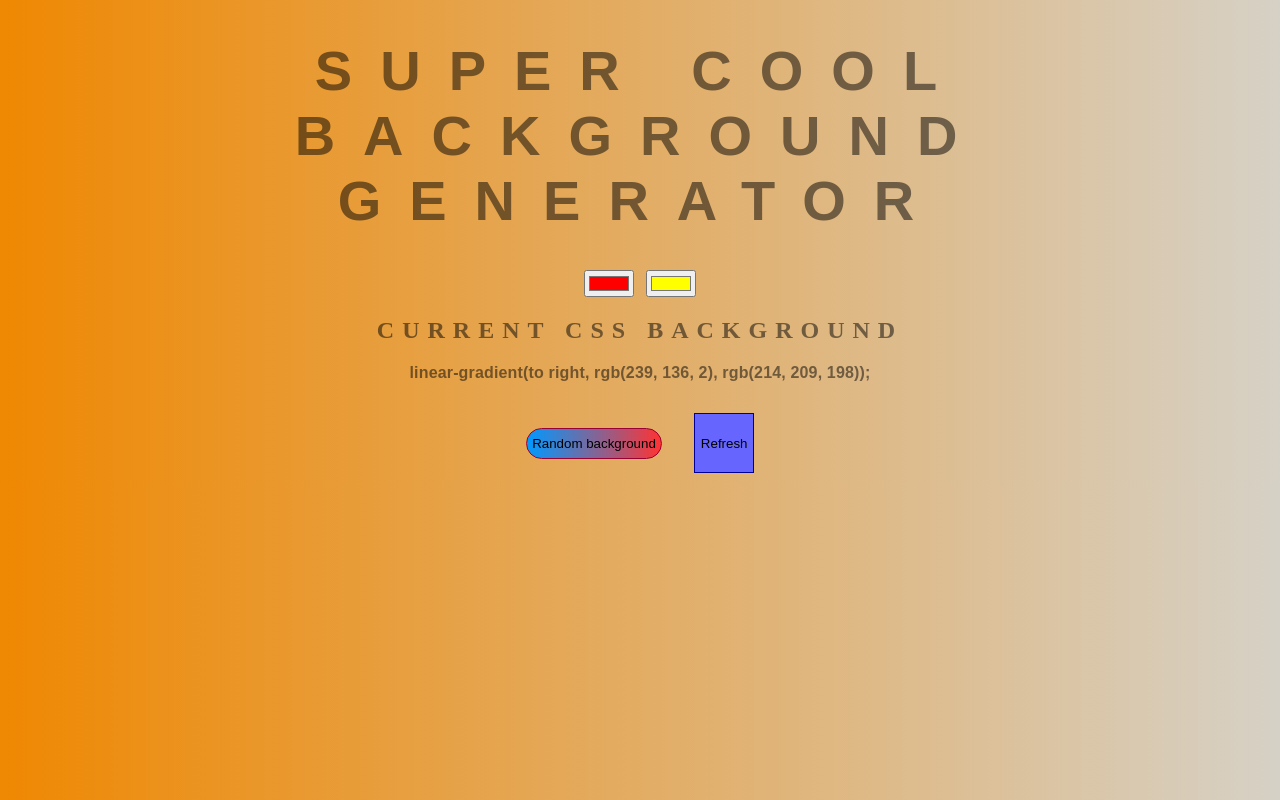
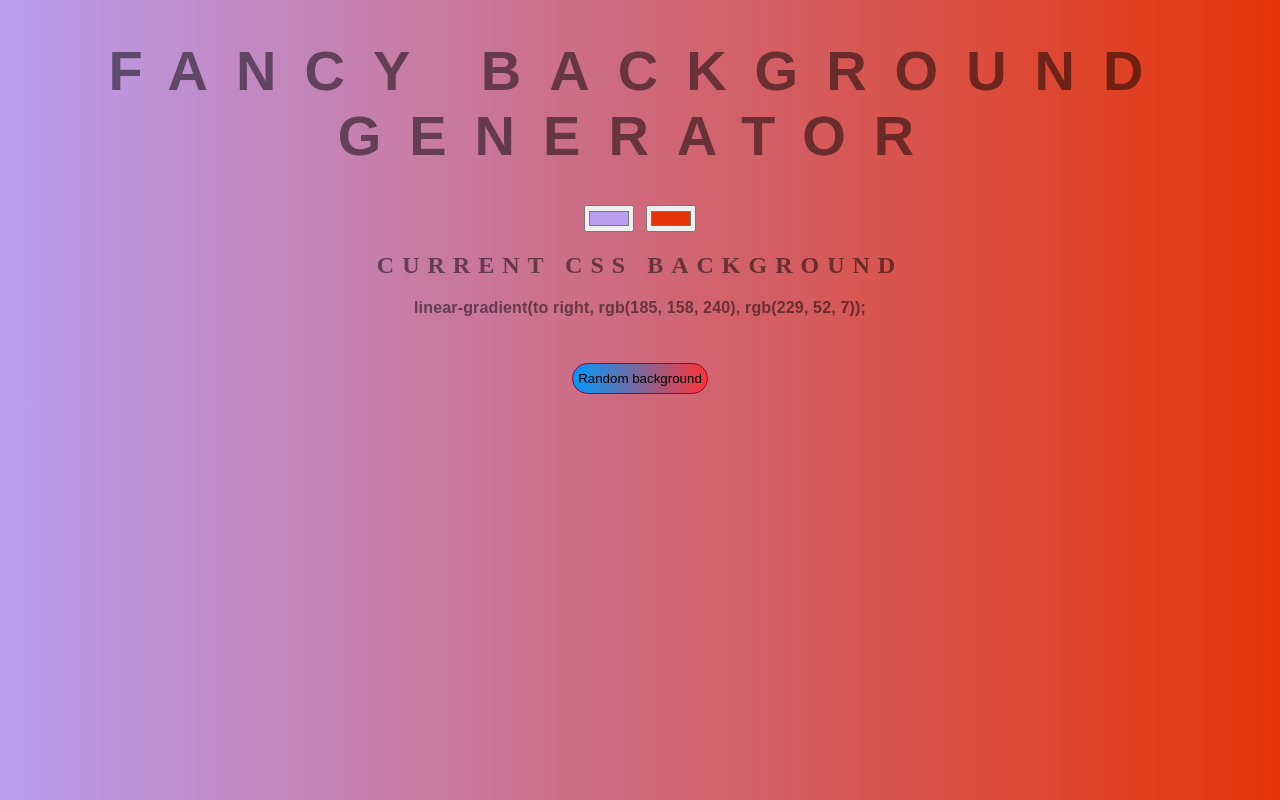
Before and after one commit to YolyaBat/Background-generator, a plain HTML site: page index.html in a window 1280 px wide. Both pictures are taken after a click on the button "Random background". Drawn offline with Linux system fonts and the light colour scheme.

Commit message:
refactoring

```diff
--- a/index.html
+++ b/index.html
@@ -5,13 +5,12 @@
 	<link rel="stylesheet" type="text/css" href="style.css">
 </head>
 <body id="gradient" style="background: linear-gradient(to right, red , yellow);">
-	<h1>Super cool BACKGROUND GENERATOR</h1>
+	<h1>Fancy Background Generator</h1>
 	<input class="color1" type="color" name="color1" value="#00ff00">
 	<input class="color2" type="color" name="color2" value="#ff0000">
 	<h2>Current CSS Background</h2>
 	<h3></h3>
 	<button id="randomButton">Random background</button>
-	<button id="more">Refresh</button>
 	<script type="text/javascript" src="script.js"></script>
 </body>
 </html>
--- a/script.js
+++ b/script.js
@@ -1,13 +1,17 @@
-var css = document.querySelector("h3");
-var color1 = document.querySelector(".color1");
-var color2 = document.querySelector(".color2");
-var body = document.getElementById("gradient");
+const css = document.querySelector("h3");
+const color1 = document.querySelector(".color1");
+const color2 = document.querySelector(".color2");
+const body = document.getElementById("gradient");
+
+//The initial gradient
 function onLoadBackground () {
 	color1.value = "#ff0000";
 	color2.value = "#ffff00";
 	css.textContent = body.style.background + ";";
 }
-onLoadBackground();
+window.onload = onLoadBackground();
+
+//Setting gradient after input
 function setGradient() {
 	body.style.background =
 	"linear-gradient(to right, "
@@ -18,43 +22,28 @@ function setGradient() {
 
 	css.textContent = body.style.background + ";";
 }
-
+//Adding event listeners to trigger new gradient after input
 color1.addEventListener("input", setGradient);
 
 color2.addEventListener("input", setGradient);
 
-var randomButton = document.getElementById("randomButton");
-var moreStyles = document.getElementById("more");
+//A button that would generate a random gradient
+const randomButton = document.getElementById("randomButton");
+//randNumber function produces a random number in hexadecimal format (for creating a hex color input value)
+//As browser demands two-digit numbers, zero is added before a numbers if its length < 2
+let randNumber = function () {
+	let rand = Math.floor(Math.random()*256).toString(16);
+	if(rand.length < 2) {
+		return "0" + rand;
+	} return rand;
+}
 
-// function getRandNumber() {
-// var randNumber = Math.floor(Math.random()*256);
-// return randNumber;
-// }
-var randNumber1 = Math.floor(Math.random()*256);
-var randNumber2 = Math.floor(Math.random()*256);
-var randNumber3 = Math.floor(Math.random()*256);
-var randNumber4 = Math.floor(Math.random()*256);
-var randNumber5 = Math.floor(Math.random()*256);
-var randNumber6 = Math.floor(Math.random()*256);
-
-// function randStyle() {
-// 	body.style.background =
-// 	"linear-gradient(to right, rgb(" + getRandNumber() +", "
-// 	+ getRandNumber() + ", " + getRandNumber() + "), rgb(" +
-// 	getRandNumber() + ", " + getRandNumber() + ", " + getRandNumber() +
-// 	"))";
-// }
-
+//Setting the random gradient using the generated random numbers
 function randStyle() {
-	body.style.background =
-	"linear-gradient(to right, rgb(" + randNumber1 +", "
-	+ randNumber2 + ", " + randNumber3 + "), rgb(" +
-	randNumber4 + ", " + randNumber5 + ", " + randNumber6 +
-	"))";
+	color1.value = "#" + randNumber() + randNumber() + randNumber();
+	color2.value = "#" + randNumber() + randNumber() + randNumber();
+	body.style.background = "linear-gradient(to right, " + color1.value + "," + color2.value + ")";
 	css.textContent = body.style.background + ";";
 }
 
 randomButton.addEventListener("click", randStyle);
-moreStyles.addEventListener("click", function() {
-	location.reload();
-})
--- a/style.css
+++ b/style.css
@@ -5,14 +5,12 @@ body {
     text-transform: uppercase;
     letter-spacing: .5em;
     top: 15%;
-	/*background: linear-gradient(to right, red , yellow); /* Standard syntax */
 }
 
 h1 {
     font: 600 3.5em 'Raleway', sans-serif;
     color: rgba(0,0,0,.5);
     text-align: center;
-    text-transform: uppercase;
     letter-spacing: .5em;
     width: 100%;
 }
@@ -33,15 +31,6 @@ h3 {
     background: linear-gradient(to right, rgb(0, 153, 255) , rgb(255, 51, 51));
     border: 1px solid #990033;
 }
-#more {
-    width: 60px;
-    height: 60px;
-    margin-left: 20px;
-    background-color: #6666ff;
-    border: 1px solid #000099;
+#randomButton:active {
+    transform: rotate(10deg);
 }
-#more:hover,
-#more:focus {
-    transform: rotate(20deg);
-    cursor: pointer;
-}
```
